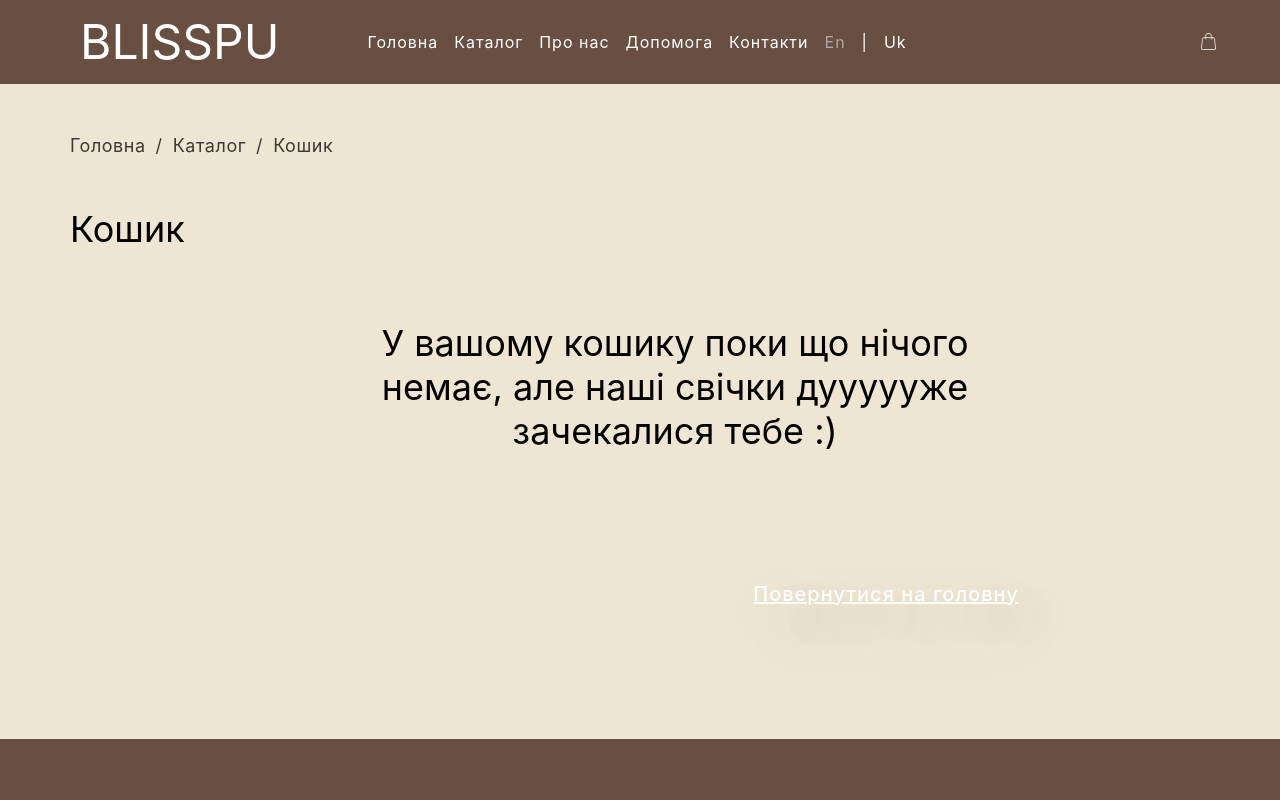
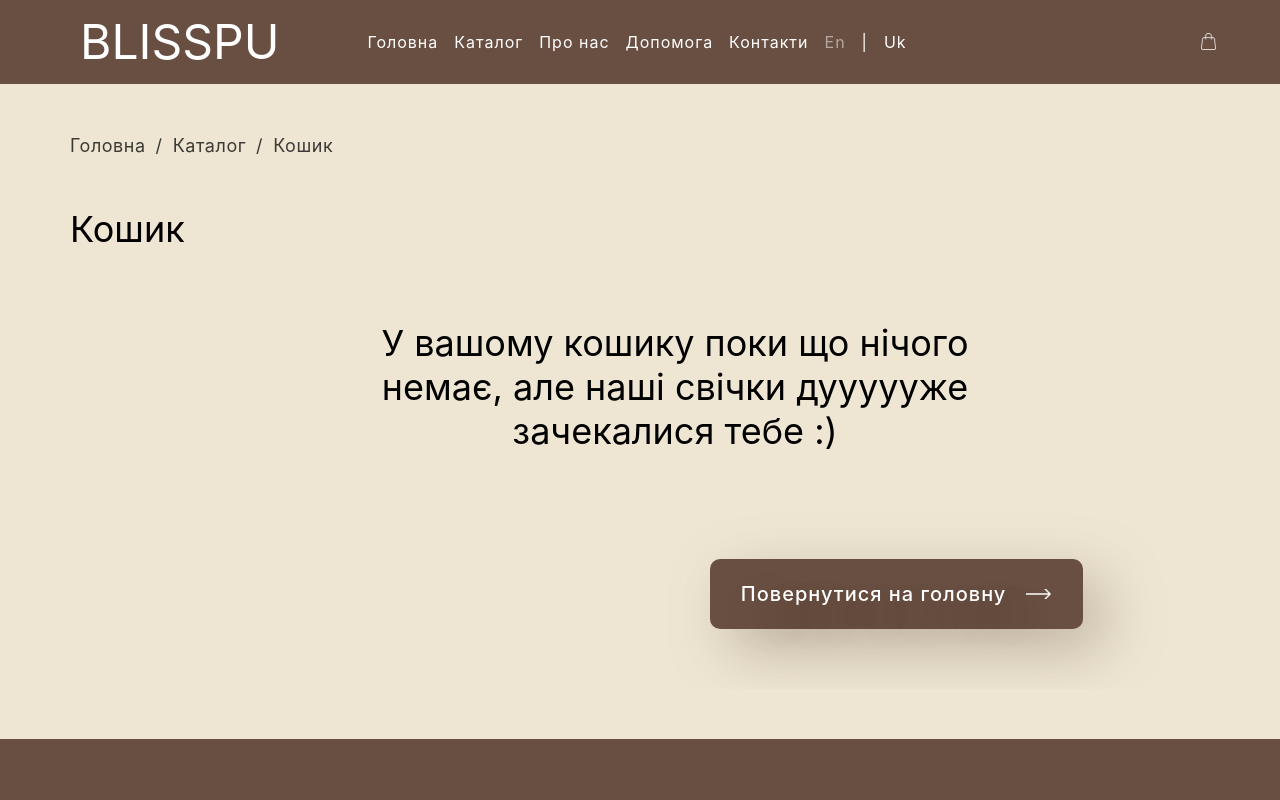
Before and after one commit to makrenko-dev/blisspu-shop, a React (Create React App) app: page /cart in a window 1280 px wide. Shown: the top 800 px of the page. Built offline with nearby package versions, Linux system fonts and the light colour scheme.

Commit message:
client version 3.0(correct a mistake with button)

```diff
--- a/src/components/Cart_Full.css
+++ b/src/components/Cart_Full.css
@@ -1151,6 +1151,7 @@
   border-radius: 10px;
   box-shadow: 20px 20px 60px 0 rgba(105, 79, 66, 0.35);
 }
+
 .text-2aca {
   display: flex;
   align-items: flex-start;
--- a/src/components/Cart_Full.js
+++ b/src/components/Cart_Full.js
@@ -350,8 +350,8 @@ const viewportWidth = window.innerWidth;
               ? 'Your cart is empty.'
               : 'У вашому кошику поки що нічого немає, але наші свічки дуууууже зачекалися тебе :)'}
           </span>
-          <div className='group-6ca' style={{ width: `${buttonWidth}px` }}>
-            <Link to="/" className='text-2aca'>
+          <div className='group-6ca' style={{ width: `373px`, textDecoration:'none' }}>
+            <Link to="/" className='text-2aca' style={{textDecoration:'none' }}>
               {targetLanguage === 'en' ? 'Back to Home' : 'Повернутися на головну'}
             </Link>
             <div className='img1111' />
```
